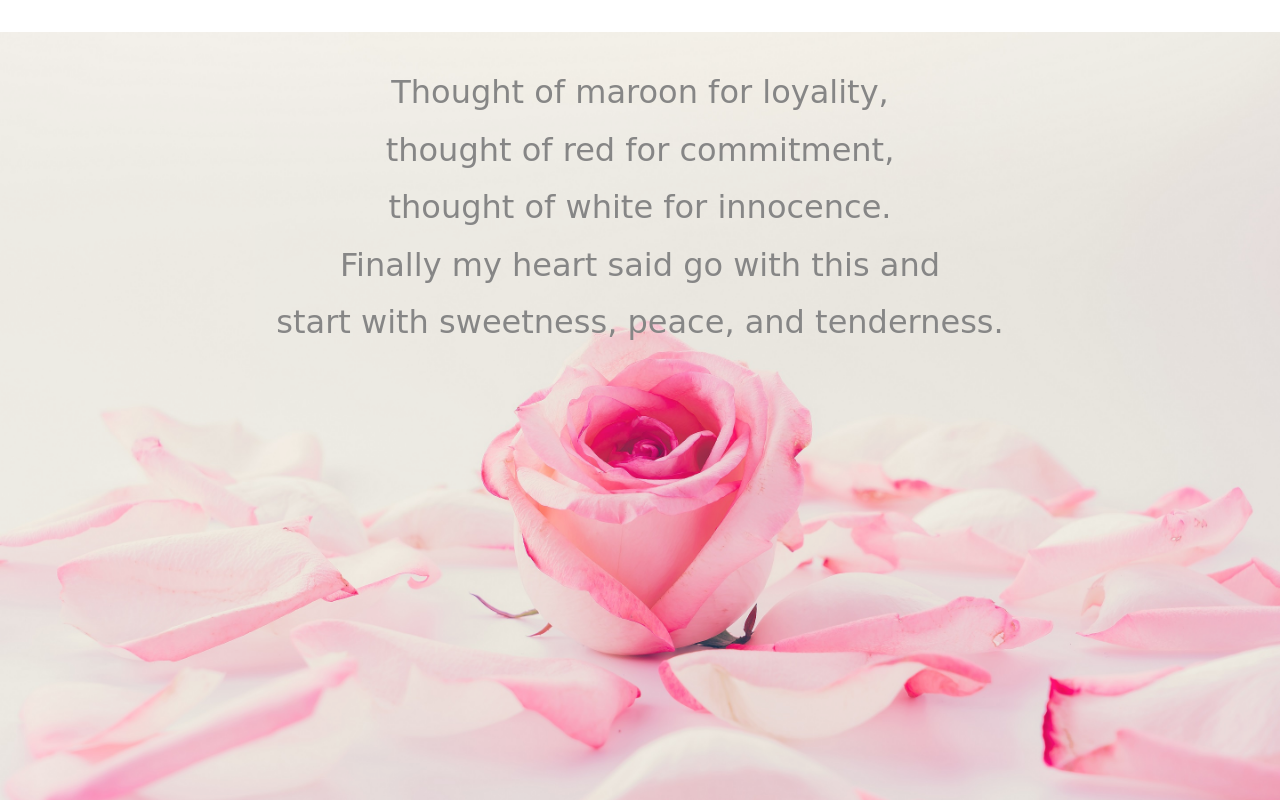
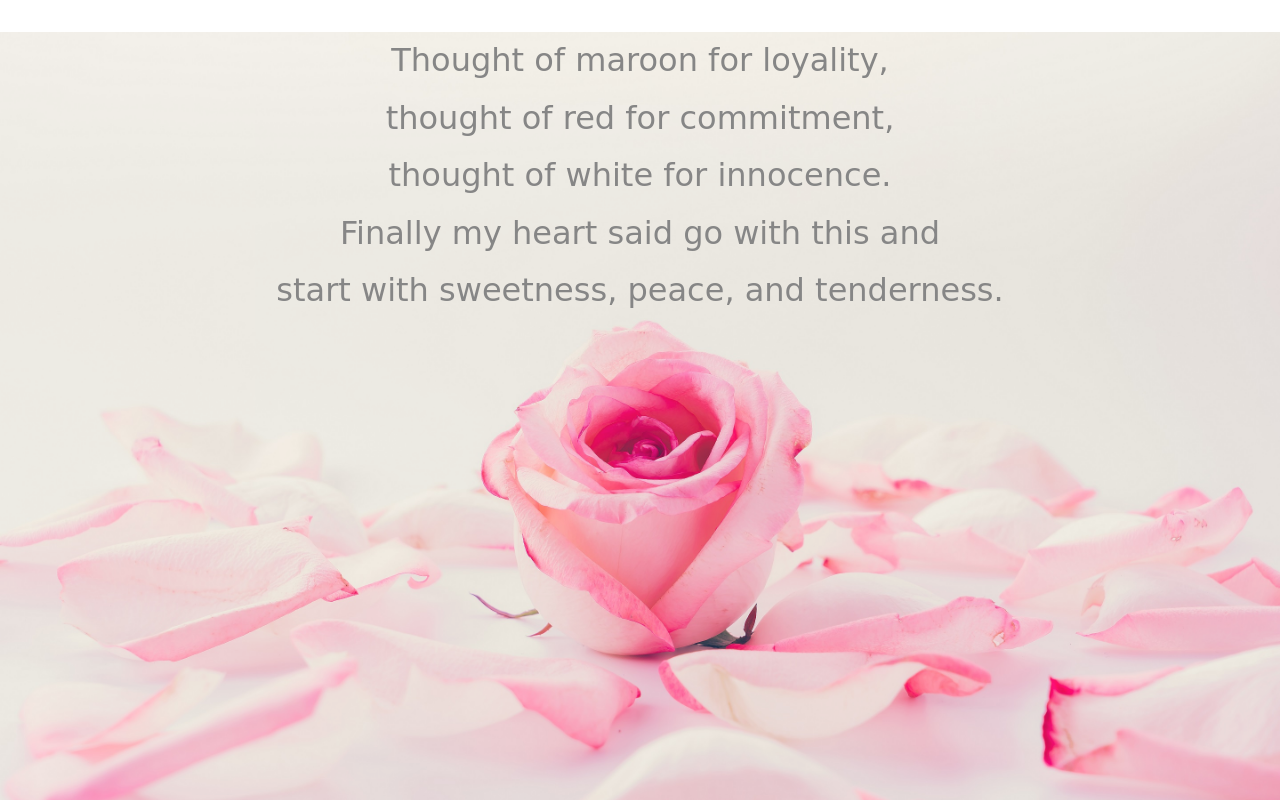
Before and after one commit to SinkuKumar/Valentines_Week_2022, a plain HTML site: page index.html in a window 1280 px wide. Shown: the top 800 px of the page. Drawn offline with Linux system fonts and the light colour scheme; a web font is replaced by a local one.

Commit message:
Update style.css

```diff
--- a/style.css
+++ b/style.css
@@ -12,7 +12,6 @@ div{
 .quote{
     font-family: 'Lovers Quarrel', cursive;
     font-size: 4vh;
-    padding-top: 4vh;
     width: 75%;
 }
 
```
